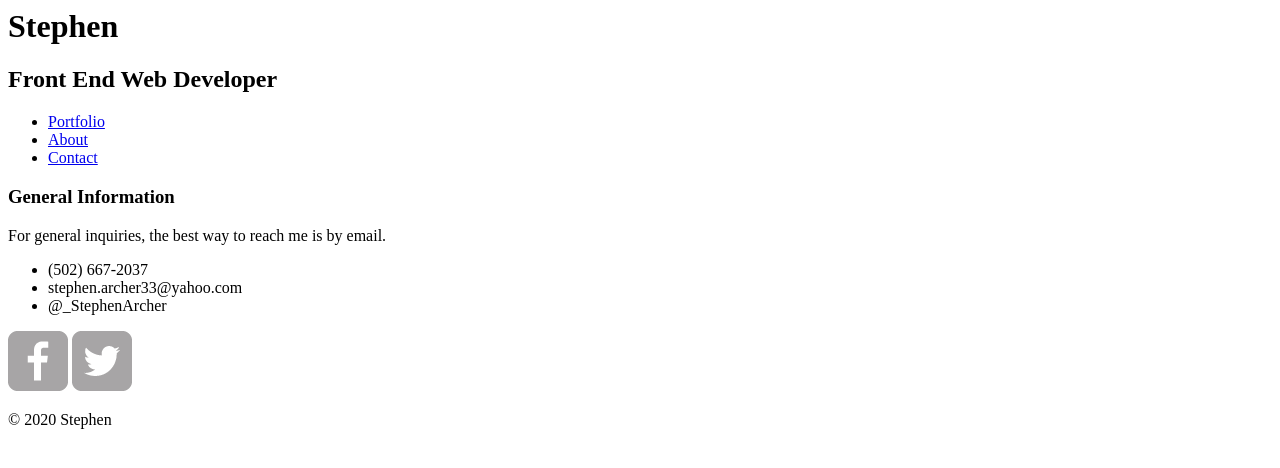
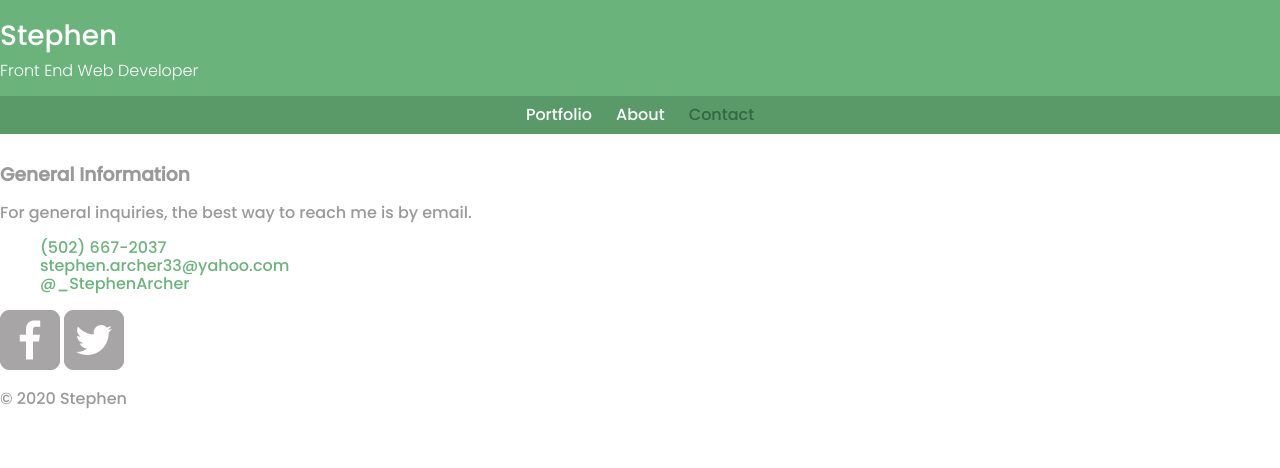
Before and after one commit to Sarcher01/portfolio, a plain HTML site: page contact.html in a window 1280 px wide. Drawn offline with nearby package versions, Linux system fonts and the light colour scheme.

Commit message:
added general styles and colors

```diff
--- a/contact.html
+++ b/contact.html
@@ -4,13 +4,18 @@
 
 <head>
     <meta charset="utf-8">
+    <meta name="viewport" content="width=device-width, initial-scale=1">
     <title> Stephen | Front End Web Developer </title>
+    <link href="https://fonts.googleapis.com/css2?family=Poppins:wght@200;300;500&display=swap" rel="stylesheet">
+    <link href="https://necolas.github.io/normalize.css/8.0.1/normalize.css" rel="stylesheet">
+    <link href="css/styles.css" rel="stylesheet">
+    <link href="css/responsive.css" rel="stylesheet">
 </head>
 
 <body>
 
     <header>
-        <a href="index.html"></a>
+        <a href="index.html" id="logo"></a>
             <h1> Stephen </h1>
             <h2> Front End Web Developer </h2>
         </a>
@@ -22,7 +27,7 @@
         <ul>
             <li><a href="index.html">Portfolio</a></li>
             <li><a href="about.html">About</a></li>
-            <li><a href="contact.html">Contact</a></li>
+            <li><a href="contact.html" class="selected">Contact</a></li>
         </ul>
     </nav>
 
@@ -36,10 +41,9 @@
             <p> For general inquiries, the best way to reach me is by email.</p>
 
             <ul>
-                <li><a href="tel:5026672037"></a> (502) 667-2037</li>
-                <li><a href="mailto:stephen.archer33@yahoo.com"></a> stephen.archer33@yahoo.com</li>
-                <li><a href="http://twitter.com" target="_blank"></a>@_StephenArcher</li>
-
+                <li><a href="tel:5026672037"> (502) 667-2037</a></li>
+                <li><a href="mailto:stephen.archer33@yahoo.com"> stephen.archer33@yahoo.com</a></li>
+                <li><a href="http://twitter.com" target="_blank">@_StephenArcher</li>
             </ul>
         </section>
 
--- a/css/styles.css
+++ b/css/styles.css
@@ -0,0 +1,129 @@
+/******************
+General
+*******************/
+
+body {
+
+    font-family:"Poppins", sans-serif;
+}
+
+a {
+    text-decoration:none;
+}
+
+h1 {
+    font-size: 1.75em;
+    font-weight: 500;
+    margin: 15px 0px;
+}
+
+h2 {
+    font-size: 1em;
+    font-weight: 300;
+    margin: -5px 0px;
+}
+
+h3 {
+    margin: 0px 0px 1em 0px;
+}
+
+ul {
+    list-style: none;
+}
+
+/******************
+Header
+*******************/
+
+header {
+    width: 100%;
+    margin:0 0 30px 0;
+    padding: 5px 0 0 0;
+}
+
+#logo {
+    text-align:center;
+}
+
+/******************
+Navigation
+*******************/
+
+nav li {
+    display: inline-block;
+}
+
+nav {
+    text-align: center;
+    padding: 10px 0;
+    margin: 20px 0 0;
+}
+
+nav a {
+    font-weight: 500px;
+    padding: 15px 10px;
+}
+
+nav ul {
+    margin: 0 10px;
+    padding: 0;
+}
+
+/******************
+Footer
+*******************/
+
+
+
+/******************
+Page: Portfolio
+*******************/
+
+
+
+/******************
+Page: About
+*******************/
+
+
+/******************
+Page: Contact
+*******************/
+
+
+/******************
+Colors
+*******************/
+
+body {
+    background-color: #fff;
+    color: #999;
+}
+
+a {
+    color:#6AB47B;
+}
+
+nav a,
+nav a:visited {
+    color: #fff;
+}
+
+nav a.selected,
+nav a:hover {
+    color: #32673f;
+}
+
+/* Background color on mobile devices*/
+nav {
+    background: #599a68
+}
+
+header {
+    background: #6ab47b;
+}
+
+header h1,
+header h2 {
+    color: #fff;
+}
```
Also changed, not shown: about.html (+8 -3 lines), index.html (+7 -6 lines).
